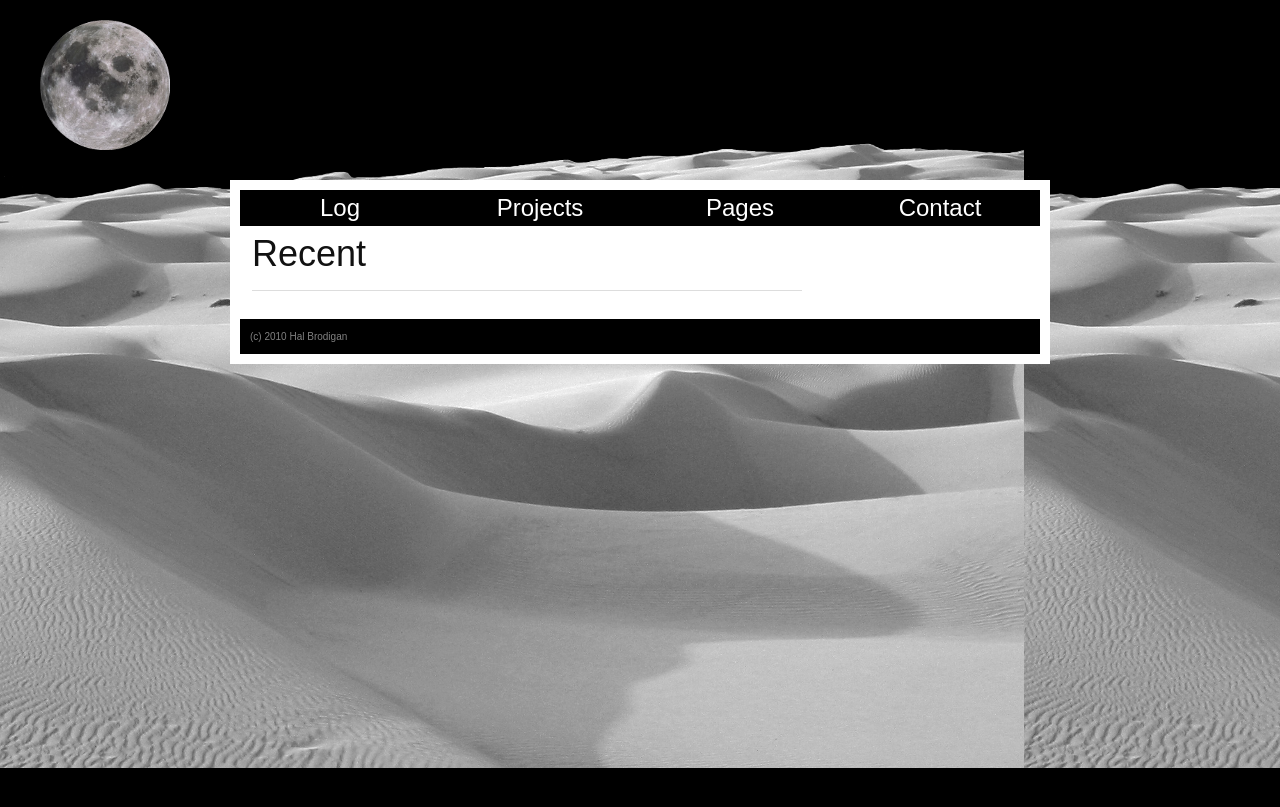
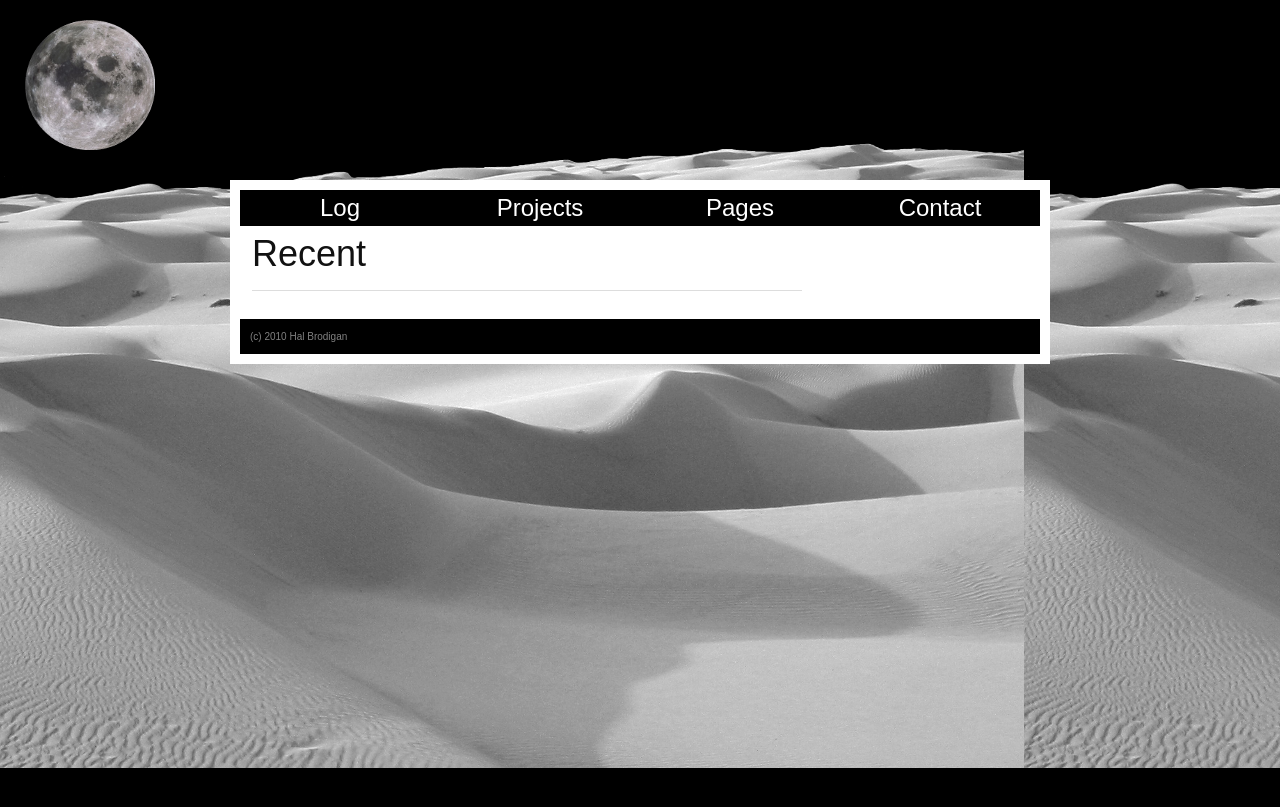
Before and after one commit to postmodern/postmodern.github.io, a Jekyll site: the page built from index.html, in a window 1280 px wide. Shown: the top 807 px of the page. Built offline with Jekyll 4.4.1, drawn with Linux system fonts in a browser that asks for light colours.

Commit message:
Don't scroll the moon.

```diff
--- a/css/default.css
+++ b/css/default.css
@@ -6,9 +6,10 @@
 }
 
 #moon {
-	position: absolute;
+	position: fixed;
 	top: 20px;
-	left: 40px;
+	left: 25px;
+	z-index: -1;
 }
 
 #page {
```
